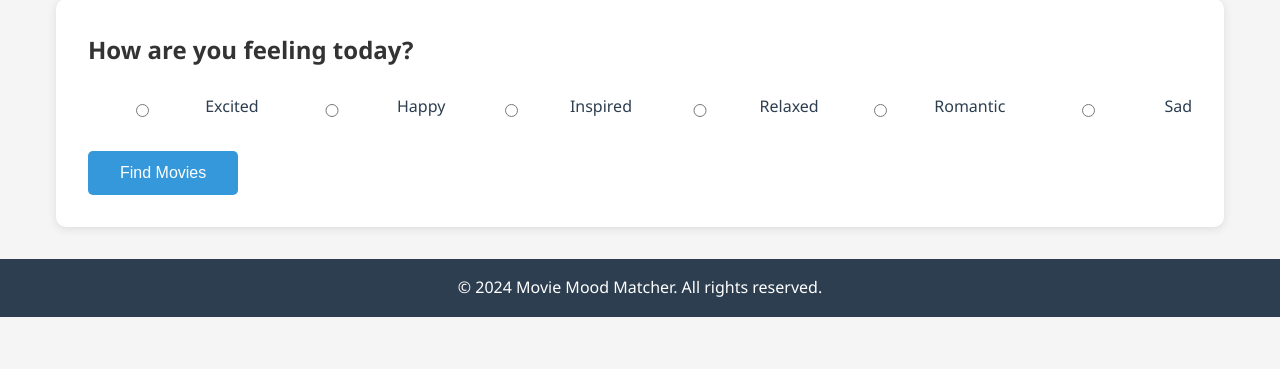
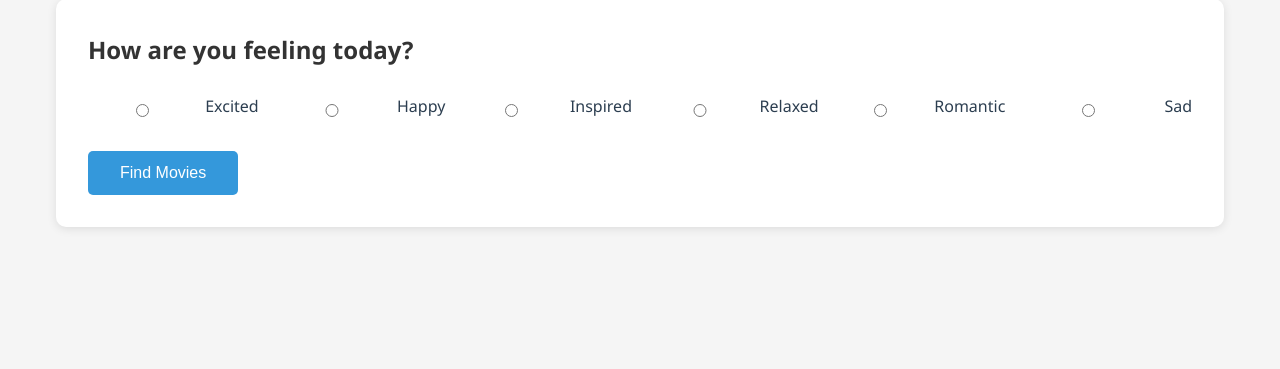
Before and after one commit to azekowka/project, a PHP site: page / in a window 1280 px wide. Shown: the part 103-472 px from the top of the page. Run offline with PHP 8.4, Linux system fonts and the light colour scheme; the visitor is signed in with stand-in values (Sample User, id 1); data comes from the database, SQL or seed files in the repository.

Commit message:
footer removed

```diff
--- a/add_movie.php
+++ b/add_movie.php
@@ -101,10 +101,6 @@ if ($_SERVER['REQUEST_METHOD'] === 'POST') {
         </section>
     </main>
 
-    <footer>
-        <p>&copy; 2024 Movie Mood Matcher. All rights reserved.</p>
-    </footer>
-
     <script src="script.js"></script>
 </body>
 </html>
--- a/index.php
+++ b/index.php
@@ -86,10 +86,6 @@ if ($selectedMood) {
         <?php endif; ?>
     </main>
 
-    <footer>
-        <p>&copy; 2024 Movie Mood Matcher. All rights reserved.</p>
-    </footer>
-
     <script src="script.js"></script>
 </body>
 </html>
--- a/login.php
+++ b/login.php
@@ -82,8 +82,5 @@ if ($_SERVER['REQUEST_METHOD'] === 'POST') {
         </section>
     </main>
 
-    <footer>
-        <p>&copy; 2024 Movie Mood Matcher. All rights reserved.</p>
-    </footer>
 </body>
 </html>
--- a/style.css
+++ b/style.css
@@ -218,15 +218,6 @@ button:hover {
     border: 1px solid #f5c6cb;
 }
 
-/* Footer styles */
-footer {
-    background-color: #2c3e50;
-    color: white;
-    text-align: center;
-    padding: 1rem 0;
-    margin-top: 2rem;
-}
-
 /* Responsive design */
 @media (max-width: 768px) {
     .mood-options {
```
Also changed, not shown: README.md.
